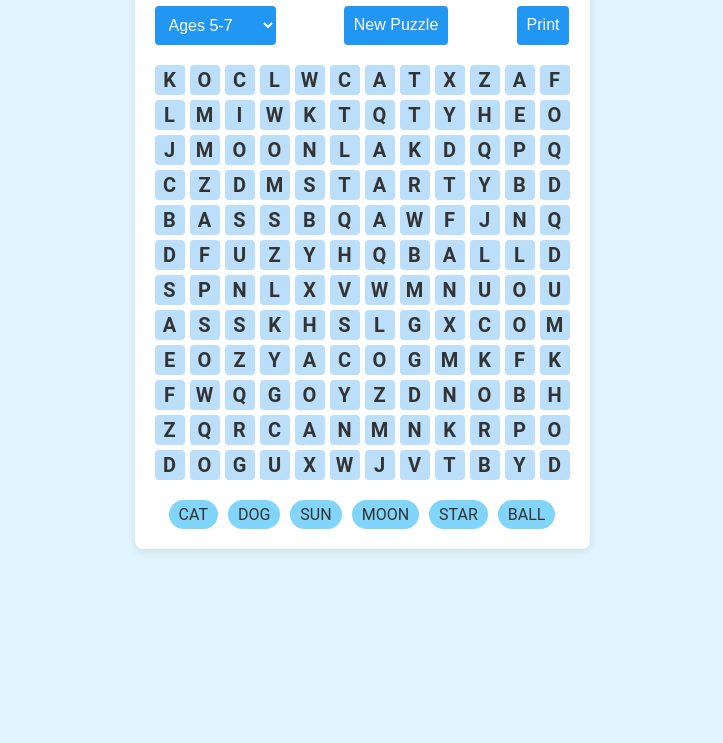
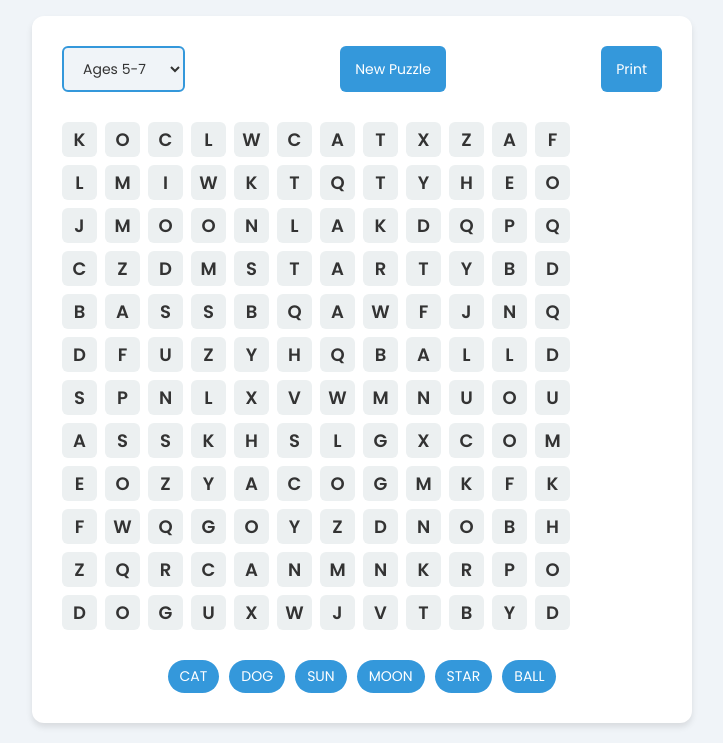
Before and after one commit to mankurtMankurt/word-search, a plain HTML site: page index.html in a window 1280 px wide. Shown: the part 103-846 px from the top of the page, without its empty margins (278-1001 px from the left). Before the commit the page ends 800 px from the top, so only its background shows below. Drawn offline with Linux system fonts and the light colour scheme.

Commit message:
Update index.html
flat design

```diff
--- a/index.html
+++ b/index.html
@@ -3,70 +3,107 @@
 <head>
     <meta charset="UTF-8">
     <meta name="viewport" content="width=device-width, initial-scale=1.0">
-    <title>Word Search Puzzle for Kids</title>
+    <title>Modern Word Search Puzzle for Kids</title>
+    <link href="https://fonts.googleapis.com/css2?family=Poppins:wght@400;600&display=swap" rel="stylesheet">
     <style>
         body {
-            font-family: 'Roboto', sans-serif;
+            font-family: 'Poppins', sans-serif;
             display: flex;
             flex-direction: column;
             align-items: center;
-            background-color: #E1F5FE;
+            background-color: #f0f4f8;
             color: #333;
+            margin: 0;
+            padding: 20px;
         }
         h1 {
-            color: #1565C0;
+            color: #3498db;
+            font-weight: 600;
+            margin-bottom: 30px;
         }
         #game-container {
             background-color: white;
-            border-radius: 8px;
-            padding: 20px;
-            box-shadow: 0 2px 10px rgba(0, 0, 0, 0.1);
-            margin-bottom: 20px;
+            border-radius: 12px;
+            padding: 30px;
+            box-shadow: 0 4px 6px rgba(0, 0, 0, 0.1);
+            max-width: 600px;
+            width: 100%;
         }
         #controls {
             display: flex;
             justify-content: space-between;
-            margin-bottom: 20px;
+            margin-bottom: 30px;
         }
         select, button {
-            font-size: 16px;
-            padding: 10px;
+            font-family: 'Poppins', sans-serif;
+            font-size: 14px;
+            padding: 10px 15px;
             border: none;
-            border-radius: 4px;
-            background-color: #2196F3;
+            border-radius: 6px;
+            background-color: #3498db;
             color: white;
             cursor: pointer;
-            transition: background-color 0.3s;
+            transition: background-color 0.3s, transform 0.1s;
+        }
+        select {
+            background-color: #f0f4f8;
+            color: #333;
+            border: 2px solid #3498db;
         }
         select:hover, button:hover {
-            background-color: #1976D2;
+            background-color: #2980b9;
+        }
+        select:hover {
+            background-color: #e4e9ed;
+        }
+        button:active {
+            transform: scale(0.98);
         }
         #puzzle {
             display: grid;
-            grid-gap: 5px;
-            font-size: 20px;
-            font-weight: bold;
+            grid-gap: 8px;
+            font-size: 18px;
+            font-weight: 600;
+            margin-bottom: 30px;
         }
         .letter {
-            width: 30px;
-            height: 30px;
+            width: 35px;
+            height: 35px;
             display: flex;
             justify-content: center;
             align-items: center;
-            background-color: #BBDEFB;
-            border-radius: 4px;
+            background-color: #ecf0f1;
+            border-radius: 6px;
+            transition: background-color 0.3s;
+        }
+        .letter:hover {
+            background-color: #d5dbdb;
         }
         #word-list {
             display: flex;
             flex-wrap: wrap;
             justify-content: center;
             gap: 10px;
-            margin-top: 20px;
         }
         .word {
-            background-color: #81D4FA;
-            padding: 5px 10px;
-            border-radius: 15px;
+            background-color: #3498db;
+            color: white;
+            padding: 6px 12px;
+            border-radius: 20px;
+            font-size: 14px;
+            transition: transform 0.1s;
+        }
+        .word:hover {
+            transform: scale(1.05);
+        }
+        @media (max-width: 480px) {
+            #controls {
+                flex-direction: column;
+                gap: 10px;
+            }
+            select, button {
+                width: 100%;
+            }
         }
     </style>
 </head>
@@ -159,7 +196,7 @@
         function displayPuzzle(grid) {
             const puzzleElement = document.getElementById('puzzle');
             puzzleElement.innerHTML = '';
-            puzzleElement.style.gridTemplateColumns = `repeat(${gridSize}, 30px)`;
+            puzzleElement.style.gridTemplateColumns = `repeat(${gridSize}, 35px)`;
 
             for (let i = 0; i < gridSize; i++) {
                 for (let j = 0; j < gridSize; j++) {
```
